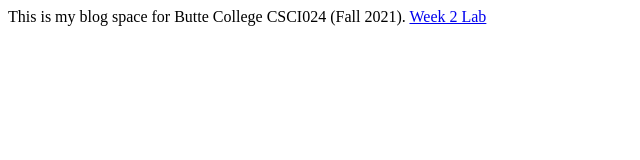
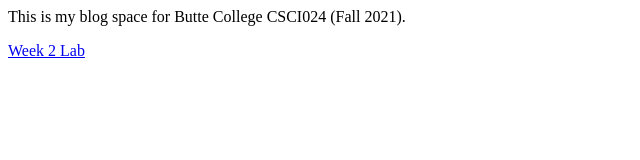
Before and after one commit to gbroiles/gbroiles.github.io, a plain HTML site: page CSCI024/index.html in a window 1280 px wide. Shown: the whole page, without its empty margins (0-640 px from the left). Drawn offline with Linux system fonts and the light colour scheme.

Commit message:
Update index.html

```diff
--- a/CSCI024/index.html
+++ b/CSCI024/index.html
@@ -1,3 +1,3 @@
-This is my blog space for Butte College CSCI024 (Fall 2021).
+<p>This is my blog space for Butte College CSCI024 (Fall 2021).</p>
 
-<a href="week2lab.html">Week 2 Lab</a>
+<p><a href="week2lab.html">Week 2 Lab</a></p>
```
